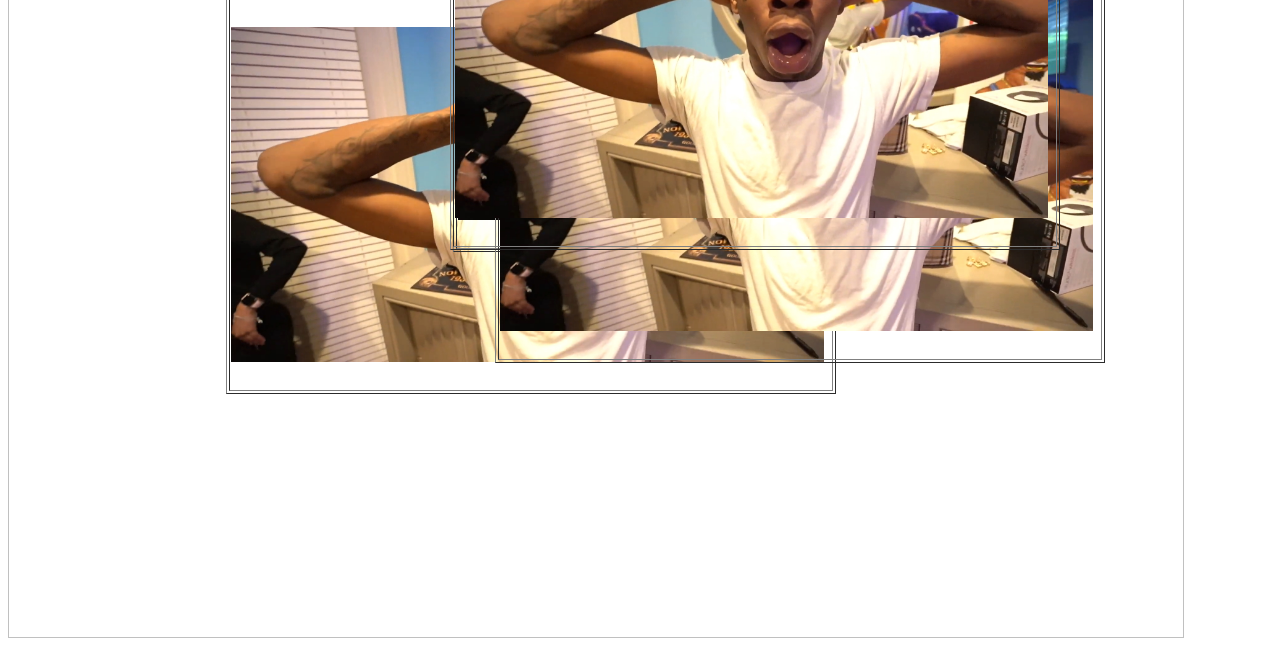
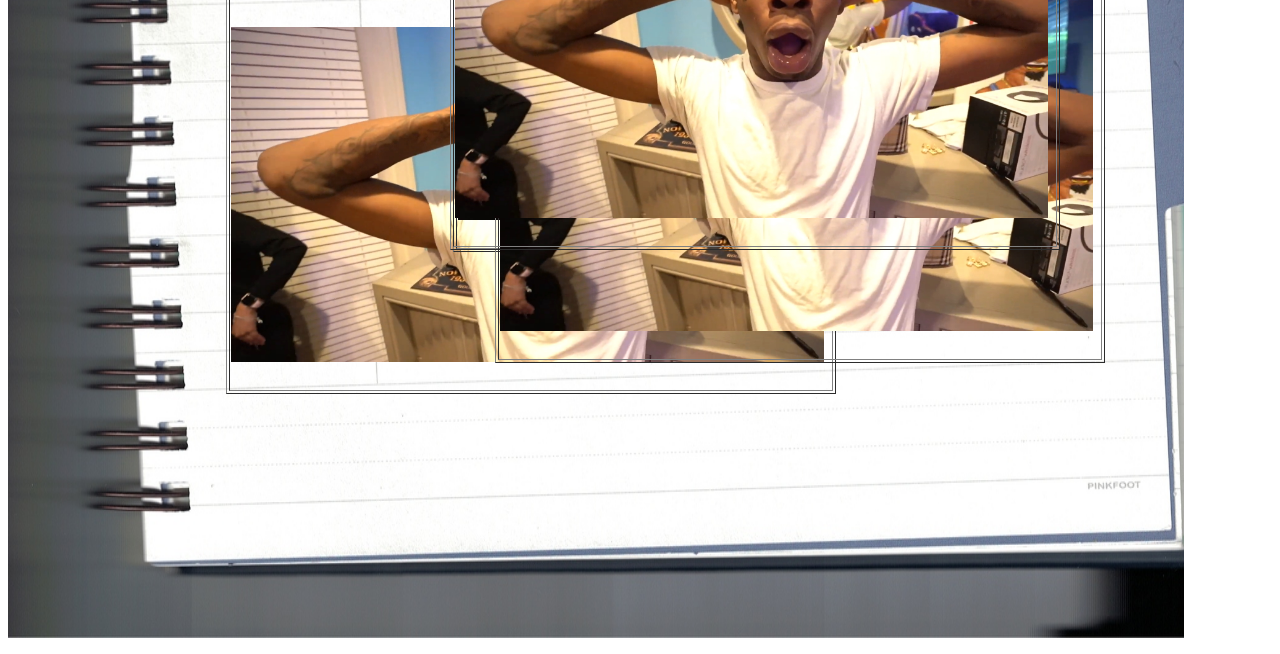
Before and after one commit to yakiyuki/internethistory, a plain HTML site: page photos.htm in a window 1280 px wide. Shown: the part 768-1422 px from the top of the page. Drawn offline with Linux system fonts and the light colour scheme.

Commit message:
Update photos.htm

```diff
--- a/photos.htm
+++ b/photos.htm
@@ -103,7 +103,7 @@
 	</div>
 	<p>　</div>
 
-<p><img border="0" src="images/CCI_000038.jpg" width="1176" height="1398"></p>
+<p><img border="0" src="CCI_000038.jpg" width="1176" height="1398"></p>
 
 </body>
 
```
